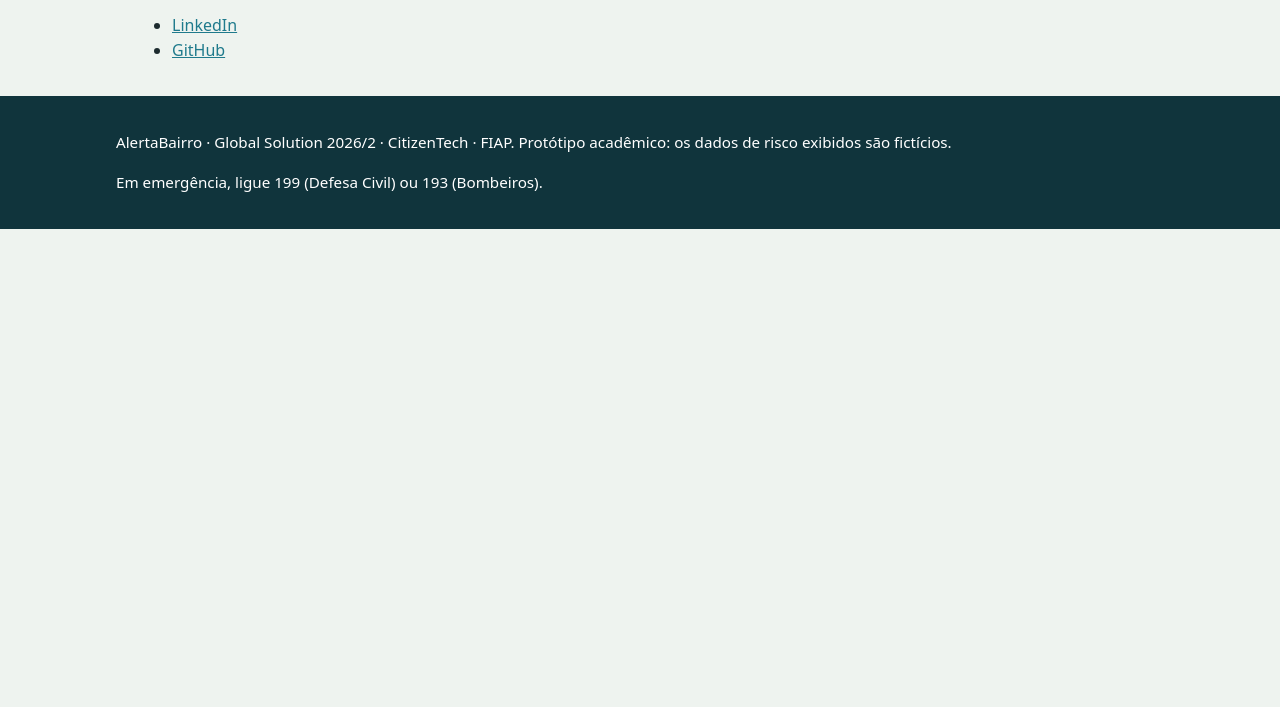
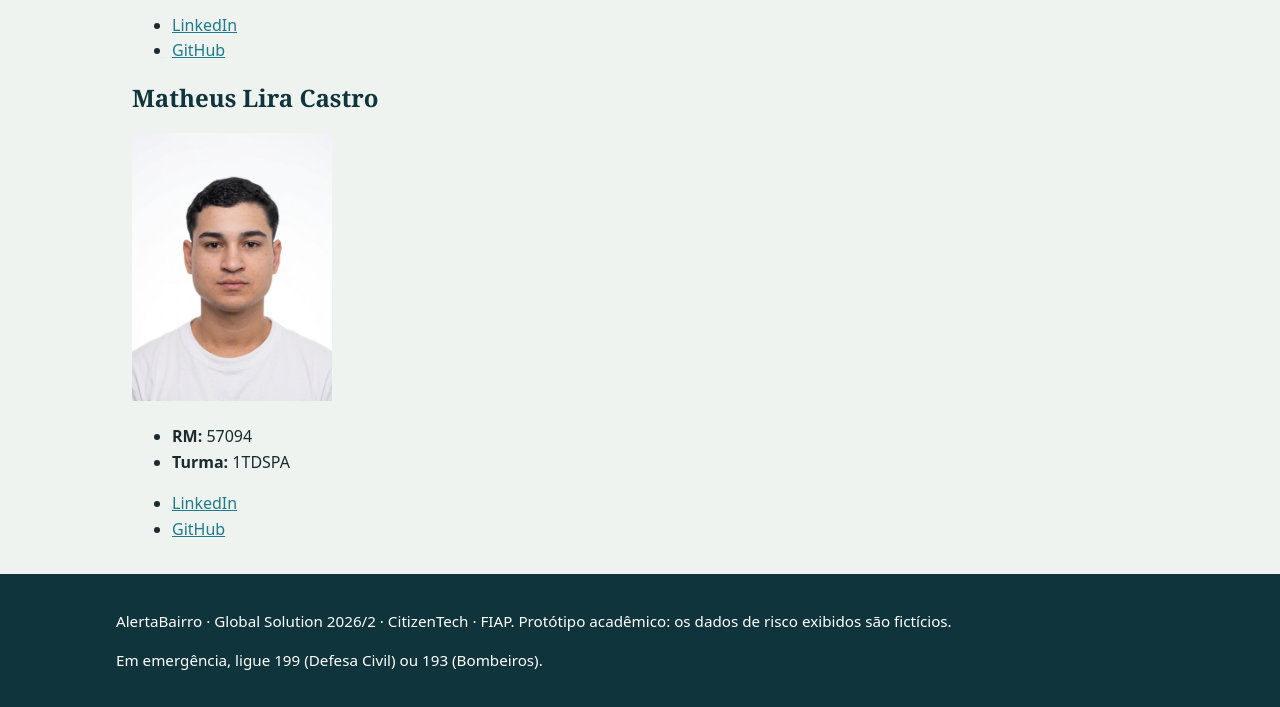
Before and after one commit to justinojoao07/alerta-bairro, a plain HTML site: page integrantes.html in a window 1280 px wide. Shown: the part 1334-2041 px from the top of the page. Before the commit the page ends 1563 px from the top, so only its background shows below. Drawn offline with Linux system fonts and the light colour scheme.

Commit message:
feat:  Adicionando minha foto e sessão na pagina integrantes

```diff
--- a/integrantes.html
+++ b/integrantes.html
@@ -78,6 +78,25 @@
                     </ul>
                 </article>
 
+                                <!-- INTEGRANTE -->
+                <article class="integrante">
+                    <h2>Matheus Lira Castro</h2>
+                    <div class="foto-integrante">
+                        <img src="./img/IMG_MATHEUS_LIRA.jpeg"
+                             alt="Foto do integrante Matheus Lira." width="200" height="200">
+                    </div>
+
+                    <ul class="dados-integrante">
+                        <li><strong>RM:</strong> 57094</li>
+                        <li><strong>Turma:</strong> 1TDSPA</li>
+                    </ul>
+
+                    <ul class="links-integrante">
+                        <li><a href="https://www.linkedin.com/in/matheusliracastro/" target="_blank" rel="noopener noreferrer">LinkedIn</a></li>
+                        <li><a href="https://github.com/MatheusLira-31" target="_blank" rel="noopener noreferrer">GitHub</a></li>
+                    </ul>
+                </article>
+
   </main>
   <footer>
     <div class="container">
```
Also changed, not shown: img/IMG_MATHEUS_LIRA.jpeg (added).
